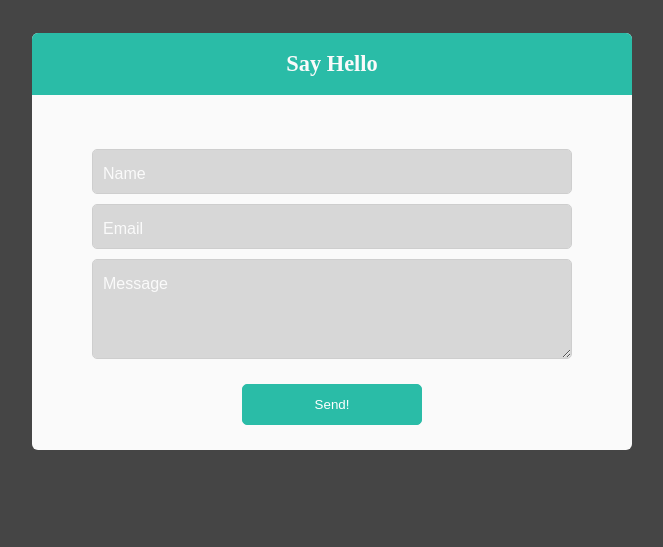
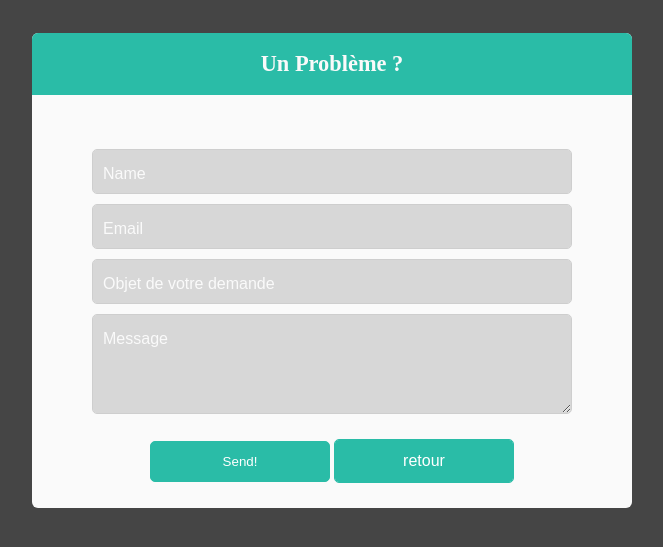
Before and after one commit to Simon-Lanos/NWT-1, a PHP site: page /NWT/includes/support/support.php in a window 1280 px wide. Shown: the top 547 px of the page, without its empty margins (308-971 px from the left). Run offline with PHP 8.4, Linux system fonts and the light colour scheme.

Commit message:
modification support

```diff
--- a/includes/passoubli/passoubli.php
+++ b/includes/passoubli/passoubli.php
@@ -26,7 +26,7 @@
                                 </div>
                                 <div class="form-group">
                                     <input name="recover-submit" class="btn btn-lg btn-warning btn-block" value="M'envoyer l'email" type="submit">
-                                    <input name="recover-submit" class="btn btn-lg btn-warning btn-block" value="retour" onclick="location.href='http://localhost:8888/NWT/includes/log/connection.php';" type=submit">
+                                    <input name="recover-submit" class="btn btn-lg btn-warning btn-block" value="retour" onclick="location.href='http://localhost:8888/NWT/includes/log/connection.php';" type="submit">
                                 </div>
                                 <input type="hidden" class="hide" name="token" id="token" value="">
                             </form>
--- a/includes/support/support.css
+++ b/includes/support/support.css
@@ -108,7 +108,7 @@ label.error {
     input, textarea {
         width: 90%;
     }
-    button {
+    button, .button {
         width:90%;
     }
     body {
@@ -129,3 +129,24 @@ label.error {
     -moz-border-radius:6px;
     border-radius:6px;
 }
+
+.button{
+    margin-top:15px;
+    margin-bottom:25px;
+    background-color:#2ABCA7;
+    padding: 12px 45px;
+    -ms-border-radius: 5px;
+    -o-border-radius: 5px;
+    border-radius: 5px;
+    border: 1px solid #2ABCA7;
+    -webkit-transition: .5s;
+    transition: .5s;
+    display: inline-block;
+    cursor: pointer;
+    width:30%;
+    color:#fff;
+    text-decoration: none;
+}
+.button:hover {
+    background:#19a08c;
+}
--- a/includes/support/support.php
+++ b/includes/support/support.php
@@ -3,24 +3,21 @@
     <title>FAQ</title>
     <link rel="stylesheet" href="support.css">
 </head>
-
 <body>
 <form id="contact">
     <div class="container">
         <div class="head">
-            <h2>Say Hello</h2>
+            <h2>Un Problème ?</h2>
         </div>
         <input type="text" name="name" placeholder="Name" /><br />
         <input  type="email" name="email" placeholder="Email" /><br />
+        <input type="text" name="objet" placeholder="Objet de votre demande" /><br />
         <textarea type="text" name="message" placeholder="Message"></textarea><br />
         <div class="message">Message Sent</div>
-        <button id="submit" type="submit">
-            Send!
-        </button>
+        <button id="submit" type="submit">Send!</button>
+        <input name="recover-submit" class="button" value="retour" onclick="location.href='http://localhost:8888/NWT/includes/log/connection.php';" type="submit">
     </div>
 </form>
-
 <script src="support.js"></script>
 </body>
-
 </html>
```
